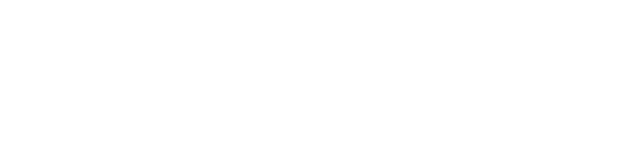
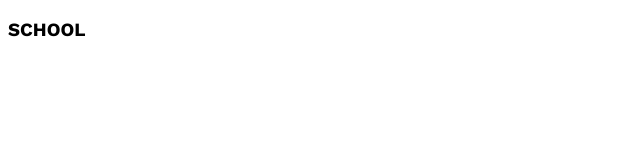
Before and after one commit to Khadezarahomanoishi/Kids-School-Website, a plain HTML site: page index.html in a window 1280 px wide. Shown: the full height of the page, 0-640 px from the left. Drawn offline with nearby package versions, Linux system fonts and the light colour scheme.

Commit message:
added work sans google fonts

```diff
--- a/index.html
+++ b/index.html
@@ -6,9 +6,11 @@
     <title>SCHOOL</title>
     <link rel="stylesheet" href="styles/school.css">
 </head>
-<body>
+<body class="work-sans-font">
     <header>
-
+        <nav class="navbar">
+            <h3 class="brand">SCHOOL</h3>
+        </nav>
     </header>
     <main>
 
--- a/styles/school.css
+++ b/styles/school.css
@@ -0,0 +1,10 @@
+
+@import url('https://fonts.googleapis.com/css2?family=Work+Sans:ital,wght@0,100..900;1,100..900&display=swap');
+
+
+.work-sans-font {
+    font-family: "Work Sans", sans-serif;
+    font-optical-sizing: auto;
+    font-weight: 400;
+    font-style: normal;
+  }
```
